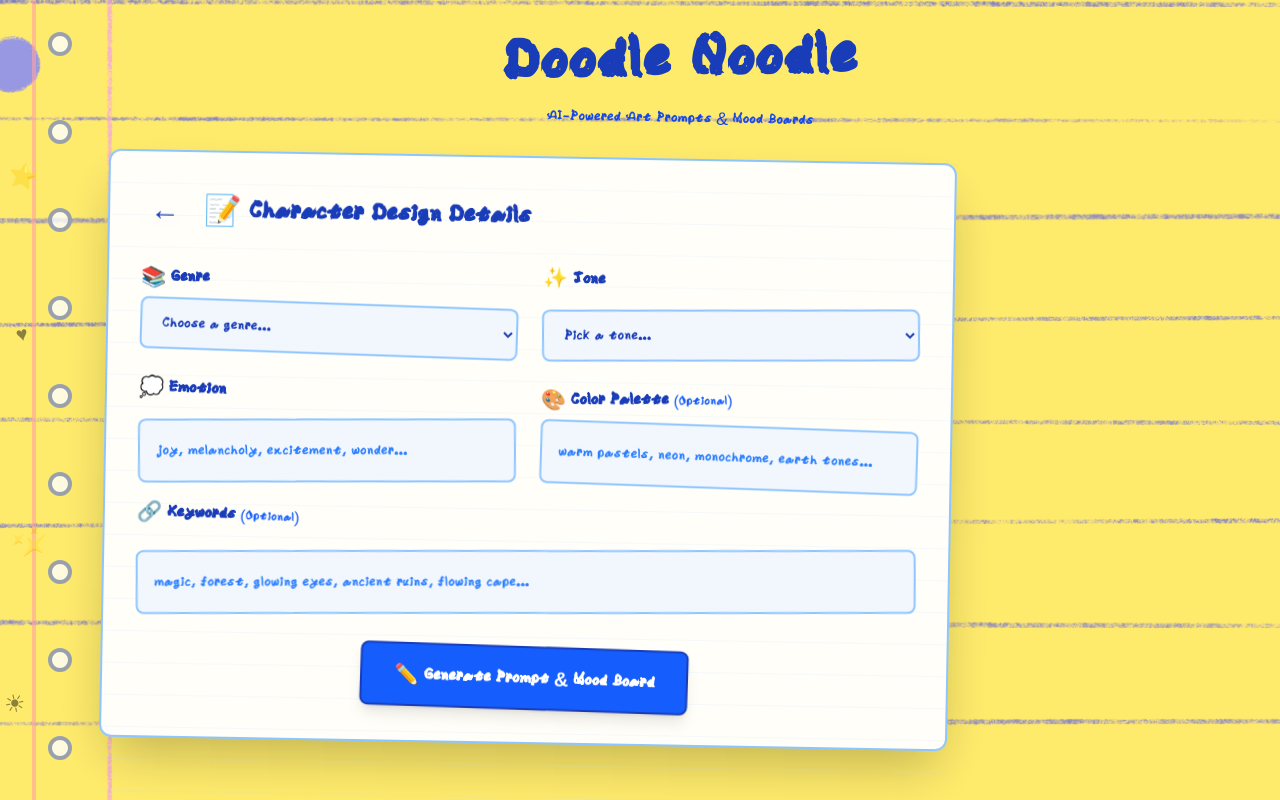
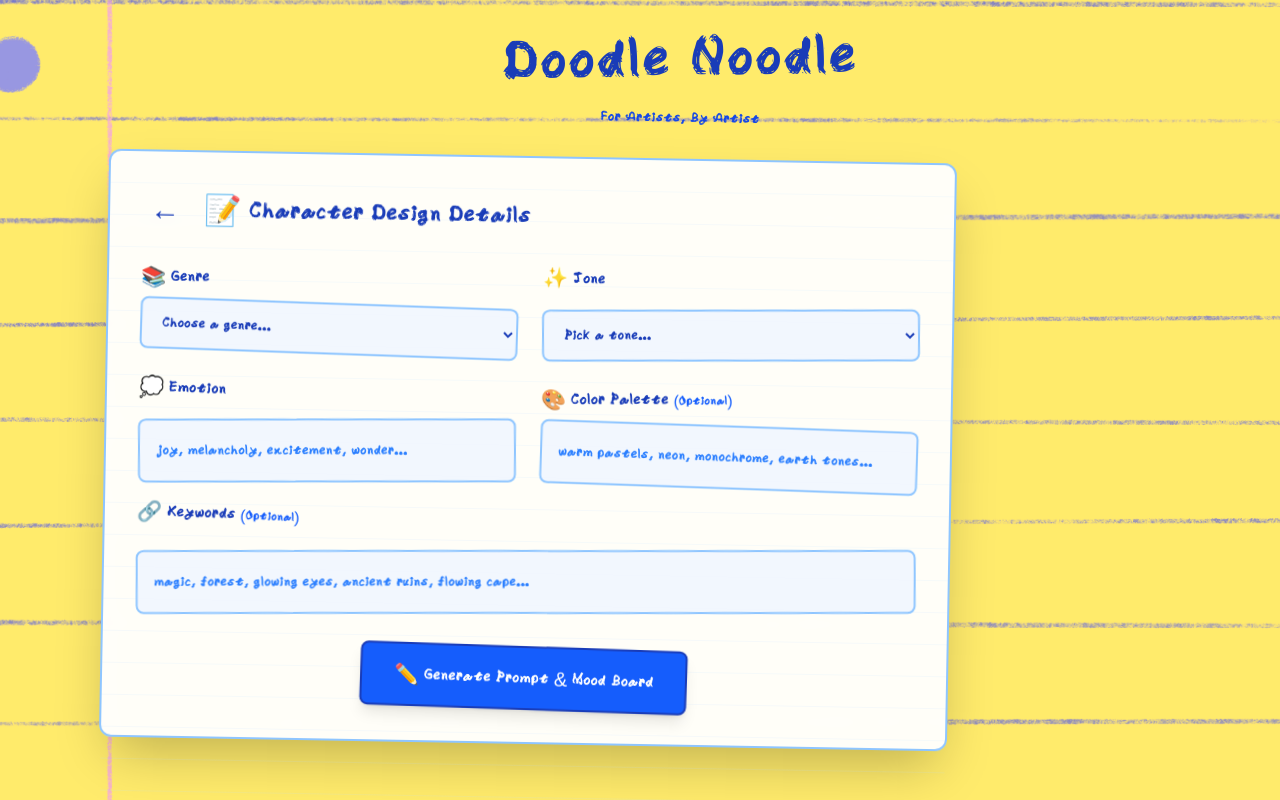
Before and after one commit to lamarjambi/doodle-noodle, a Next.js app: page / in a window 1280 px wide. Both pictures are taken after a click on the button 260 px from the left and 382 px from the top of the page. Shown: the top 800 px of the page. Built offline with nearby package versions, Linux system fonts and the light colour scheme.

Commit message:
more design

```diff
--- a/src/app/globals.css
+++ b/src/app/globals.css
@@ -3,7 +3,7 @@
 @font-face {
   font-family: 'Chalk Drawings';
   src: url('/fonts/ChalkDrawings-Regular.ttf') format('truetype');
-  font-weight: normal;
+  font-weight: 400; /* Specify exact weight */
   font-style: normal;
   font-display: swap;
 }
@@ -32,10 +32,11 @@
 body {
   background: var(--background);
   color: var(--foreground);
-  font-family: Chalk Drawings, Helvetica, sans-serif;
+  font-family: 'Chalk Drawings', cursive, sans-serif;
 }
 
-/*backup*/
-.font-riscada {
+/* Updated backup with specific weight */
+.font-chalk {
   font-family: 'Chalk Drawings', cursive, sans-serif !important;
+  font-weight: 400 !important; /* Force normal weight */
 }
--- a/src/app/page.tsx
+++ b/src/app/page.tsx
@@ -20,23 +20,16 @@ export default function Home() {
         backgroundImage: "url('/notebook-bg.PNG')"
       }}
     >
-      {/* Notebook holes and spiral binding effect */}
-      <div className="absolute left-8 top-0 bottom-0 w-1 bg-red-300 opacity-60"></div>
-      <div className="absolute left-12 top-8 space-y-16">
-        {[...Array(20)].map((_, i) => (
-          <div key={i} className="w-6 h-6 rounded-full border-4 border-gray-400 bg-white/80"></div>
-        ))}
-      </div>
 
       {/* Header */}
       <header className="relative z-10 p-6 ml-20">
         <div className="flex items-center justify-center">
-          <h1 className="text-5xl md:text-7xl font-bold text-blue-800 tracking-wide font-riscada transform -rotate-1">
+          <h1 className="text-5xl md:text-7xl font-normal text-blue-800 tracking-wide font-chalk transform -rotate-1">
             Doodle Noodle
           </h1>
         </div>
-        <p className="text-center text-blue-700 text-lg mt-2 font-riscada text-2xl transform rotate-1">
-          AI-Powered Art Prompts & Mood Boards
+        <p className="text-center text-blue-700 text-lg mt-2 font-chalk text-2xl transform rotate-1">
+          For Artists, By Artist
         </p>
       </header>
 
@@ -53,8 +46,8 @@ export default function Home() {
               ))}
             </div>
 
-            <h2 className="text-4xl font-bold text-blue-800 mb-8 text-center font-riscada relative z-10 transform rotate-1">
-              📝 What would you like to create?
+            <h2 className="text-4xl font-medium text-blue-800 mb-8 text-center font-chalk relative z-10 transform rotate-1">
+              What would you like to create?
             </h2>
 
             <div className="grid md:grid-cols-3 gap-6 relative z-10">
@@ -63,8 +56,8 @@ export default function Home() {
                 className="group bg-white/95 rounded-xl p-6 border-2 border-blue-200 hover:scale-105 transition-all duration-300 hover:shadow-lg text-center transform rotate-2 hover:rotate-0 hover:bg-blue-50"
               >
                 <div className="text-5xl mb-3">👤</div>
-                <h3 className="text-xl font-bold text-blue-800 mb-2 font-riscada">Character Design</h3>
-                <p className="text-blue-600 font-riscada text-lg">Create detailed character prompts with personality and visual elements</p>
+                <h3 className="text-xl font-medium text-blue-800 mb-2 font-chalk">Character Design</h3>
+                <p className="text-blue-600 font-chalk text-lg">Create detailed character prompts with personality and visual elements</p>
               </button>
 
               <button
@@ -72,8 +65,8 @@ export default function Home() {
                 className="group bg-white/95 rounded-xl p-6 border-2 border-blue-200 hover:scale-105 transition-all duration-300 hover:shadow-lg text-center transform -rotate-1 hover:rotate-0 hover:bg-blue-50"
               >
                 <div className="text-5xl mb-3">🌄</div>
-                <h3 className="text-xl font-bold text-blue-800 mb-2 font-riscada">Scene Illustration</h3>
-                <p className="text-blue-600 font-riscada text-lg">Generate atmospheric scenes and environments for your art</p>
+                <h3 className="text-xl font-medium text-blue-800 mb-2 font-chalk">Scene Illustration</h3>
+                <p className="text-blue-600 font-chalk text-lg">Generate atmospheric scenes and environments for your art</p>
               </button>
 
               <button
@@ -81,8 +74,8 @@ export default function Home() {
                 className="group bg-white/95 rounded-xl p-6 border-2 border-blue-200 hover:scale-105 transition-all duration-300 hover:shadow-lg text-center transform rotate-1 hover:rotate-0 hover:bg-blue-50"
               >
                 <div className="text-5xl mb-3">📚</div>
-                <h3 className="text-xl font-bold text-blue-800 mb-2 font-riscada">Comic Strip</h3>
-                <p className="text-blue-600 font-riscada text-lg">Create comic panels with story beats and visual storytelling</p>
+                <h3 className="text-xl font-medium text-blue-800 mb-2 font-chalk">Comic Strip</h3>
+                <p className="text-blue-600 font-chalk text-lg">Create comic panels with story beats and visual storytelling</p>
               </button>
             </div>
           </div>
@@ -99,11 +92,11 @@ export default function Home() {
             <div className="flex items-center mb-6 relative z-10">
               <button
                 onClick={handleBack}
-                className="text-blue-800 hover:text-blue-600 text-3xl mr-4 p-2 rounded-full hover:bg-blue-100 transition-all font-riscada"
+                className="text-blue-800 hover:text-blue-600 text-3xl mr-4 p-2 rounded-full hover:bg-blue-100 transition-all font-chalk"
               >
                 ←
               </button>
-              <h2 className="text-3xl font-bold text-blue-800 font-riscada">
+              <h2 className="text-3xl font-medium text-blue-800 font-chalk">
                 📝 {selectedType === 'character' ? 'Character Design' : selectedType === 'scene' ? 'Scene Illustration' : 'Comic Strip'} Details
               </h2>
             </div>
@@ -111,10 +104,10 @@ export default function Home() {
             <div className="grid md:grid-cols-2 gap-6 relative z-10">
               {/* Genre Selection */}
               <div>
-                <label className="block text-blue-800 font-bold mb-3 text-xl font-riscada transform -rotate-1">
+                <label className="block text-blue-800 font-medium mb-3 text-xl font-chalk transform -rotate-1">
                   📚 Genre
                 </label>
-                <select className="w-full p-4 border-2 border-blue-300 rounded-lg bg-blue-50/80 text-blue-800 font-riscada text-lg focus:border-blue-500 focus:ring-2 focus:ring-blue-200 transition-all transform rotate-1">
+                <select className="w-full p-4 border-2 border-blue-300 rounded-lg bg-blue-50/80 text-blue-800 font-chalk text-lg focus:border-blue-500 focus:ring-2 focus:ring-blue-200 transition-all transform rotate-1">
                   <option>Choose a genre...</option>
                   <option>Fantasy</option>
                   <option>Cyberpunk</option>
@@ -131,10 +124,10 @@ export default function Home() {
 
               {/* Tone Selection */}
               <div>
-                <label className="block text-blue-800 font-bold mb-3 text-xl font-riscada transform rotate-1">
+                <label className="block text-blue-800 font-medium mb-3 text-xl font-chalk transform rotate-1">
                   ✨ Tone
                 </label>
-                <select className="w-full p-4 border-2 border-blue-300 rounded-lg bg-blue-50/80 text-blue-800 font-riscada text-lg focus:border-blue-500 focus:ring-2 focus:ring-blue-200 transition-all transform -rotate-1">
+                <select className="w-full p-4 border-2 border-blue-300 rounded-lg bg-blue-50/80 text-blue-800 font-chalk text-lg focus:border-blue-500 focus:ring-2 focus:ring-blue-200 transition-all transform -rotate-1">
                   <option>Pick a tone...</option>
                   <option>Whimsical</option>
                   <option>Creepy</option>
@@ -151,56 +144,50 @@ export default function Home() {
 
               {/* Emotion */}
               <div>
-                <label className="block text-blue-800 font-bold mb-3 text-xl font-riscada transform rotate-1">
+                <label className="block text-blue-800 font-medium mb-3 text-xl font-chalk transform rotate-1">
                   💭 Emotion
                 </label>
                 <input
                   type="text"
                   placeholder="joy, melancholy, excitement, wonder..."
-                  className="w-full p-4 border-2 border-blue-300 rounded-lg bg-blue-50/80 text-blue-800 font-riscada text-lg focus:border-blue-500 focus:ring-2 focus:ring-blue-200 transition-all placeholder-blue-500 transform -rotate-1"
+                  className="w-full p-4 border-2 border-blue-300 rounded-lg bg-blue-50/80 text-blue-800 font-chalk text-lg focus:border-blue-500 focus:ring-2 focus:ring-blue-200 transition-all placeholder-blue-500 transform -rotate-1"
                 />
               </div>
 
               {/* Color Palette (Optional) */}
               <div>
-                <label className="block text-blue-800 font-bold mb-3 text-xl font-riscada transform -rotate-1">
+                <label className="block text-blue-800 font-medium mb-3 text-xl font-chalk transform -rotate-1">
                   🎨 Color Palette <span className="text-base font-normal text-blue-600">(Optional)</span>
                 </label>
                 <input
                   type="text"
                   placeholder="warm pastels, neon, monochrome, earth tones..."
-                  className="w-full p-4 border-2 border-blue-300 rounded-lg bg-blue-50/80 text-blue-800 font-riscada text-lg focus:border-blue-500 focus:ring-2 focus:ring-blue-200 transition-all placeholder-blue-500 transform rotate-1"
+                  className="w-full p-4 border-2 border-blue-300 rounded-lg bg-blue-50/80 text-blue-800 font-chalk text-lg focus:border-blue-500 focus:ring-2 focus:ring-blue-200 transition-all placeholder-blue-500 transform rotate-1"
                 />
               </div>
             </div>
 
             {/* Keywords (Optional) - Full Width */}
             <div className="mt-6 relative z-10">
-              <label className="block text-blue-800 font-bold mb-3 text-xl font-riscada transform rotate-1">
+              <label className="block text-blue-800 font-medium mb-3 text-xl font-chalk transform rotate-1">
                 🔗 Keywords <span className="text-base font-normal text-blue-600">(Optional)</span>
               </label>
               <input
                 type="text"
                 placeholder="magic, forest, glowing eyes, ancient ruins, flowing cape..."
-                className="w-full p-4 border-2 border-blue-300 rounded-lg bg-blue-50/80 text-blue-800 font-riscada text-lg focus:border-blue-500 focus:ring-2 focus:ring-blue-200 transition-all placeholder-blue-500 transform -rotate-1"
+                className="w-full p-4 border-2 border-blue-300 rounded-lg bg-blue-50/80 text-blue-800 font-chalk text-lg focus:border-blue-500 focus:ring-2 focus:ring-blue-200 transition-all placeholder-blue-500 transform -rotate-1"
               />
             </div>
 
             {/* Generate Button */}
             <div className="mt-8 text-center relative z-10">
-              <button className="group relative px-8 py-4 bg-blue-600 hover:bg-blue-700 rounded-lg text-white font-bold text-xl shadow-lg hover:shadow-xl transform hover:scale-105 transition-all duration-300 border-2 border-blue-800 font-riscada rotate-1 hover:rotate-0">
+              <button className="group relative px-8 py-4 bg-blue-600 hover:bg-blue-700 rounded-lg text-white font-medium text-xl shadow-lg hover:shadow-xl transform hover:scale-105 transition-all duration-300 border-2 border-blue-800 font-chalk rotate-1 hover:rotate-0">
                 <span className="relative z-10">✏️ Generate Prompt & Mood Board</span>
               </button>
             </div>
           </div>
         )}
       </main>
-
-      {/* Notebook doodles in margins */}
-      <div className="absolute top-40 left-2 text-2xl opacity-60 transform rotate-12">⭐</div>
-      <div className="absolute top-80 left-4 text-xl opacity-50 transform -rotate-12">♥</div>
-      <div className="absolute bottom-60 left-3 text-3xl opacity-40 transform rotate-45">✨</div>
-      <div className="absolute bottom-20 left-1 text-2xl opacity-50 transform -rotate-12">☀</div>
     </div>
   );
 }
```
Also changed, not shown: 1 other file (tests, documents, lock files or other folders).
